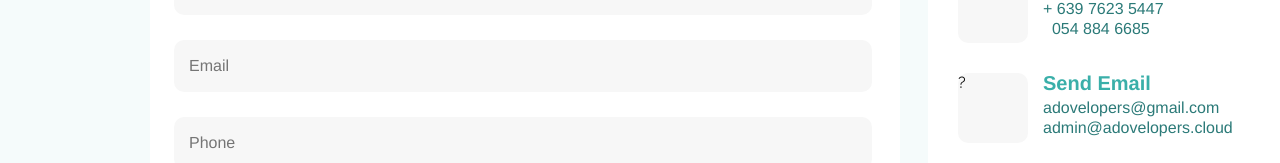
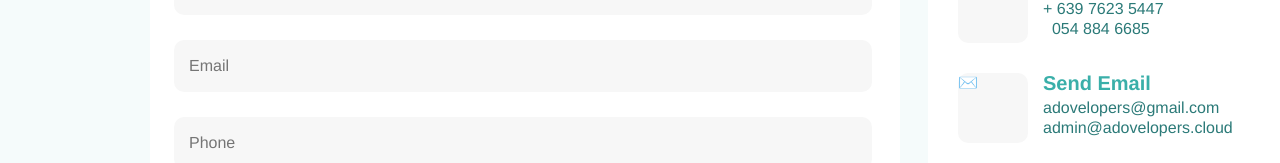
Before and after one commit to AdoVelopers/Adovelopers-Official-Website, a React (Vite) app: page /contact in a window 1280 px wide. Shown: the part 560-723 px from the top of the page. Built offline with nearby package versions, Linux system fonts and the light colour scheme.

Commit message:
Update Contact.jsx

```diff
--- a/src/pages/Contact/Contact.jsx
+++ b/src/pages/Contact/Contact.jsx
@@ -96,7 +96,7 @@ function Contact() {
                                             admin@adovelopers.cloud
                                         </div>
                                         <div className='email-icon-group'>
-                                            <div className='email-icon'>?</div>
+                                            <div className='email-icon'>✉️</div>
                                         </div>
                                     </div>
                                     <div className='visit-us-group'>
```
